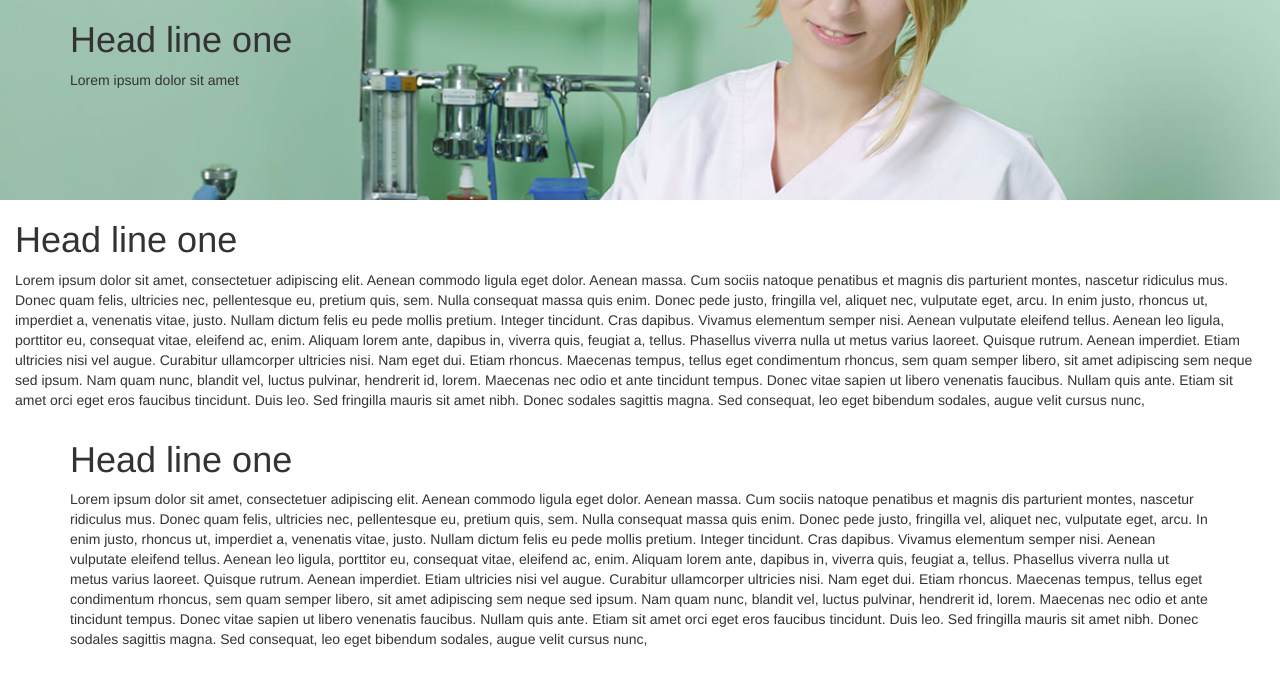
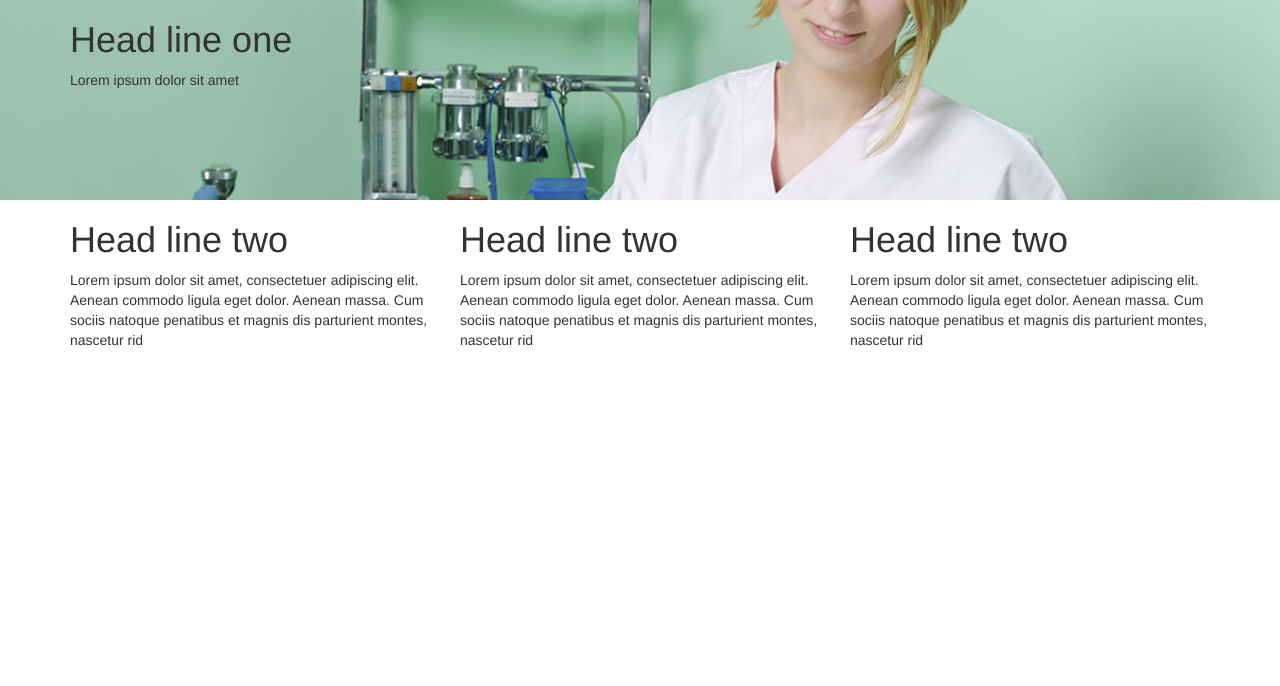
Before and after one commit to jsayram/UsingBootstrap_WebProject, a plain HTML site: page index.html in a window 1280 px wide. Drawn offline with Linux system fonts and the light colour scheme.

Commit message:
Using containers with rows

```diff
--- a/index.html
+++ b/index.html
@@ -25,17 +25,25 @@
         </div>
     </header>
 
+    <div class="container">
+        <div class="row">
+            <div class="col-md-4">
+                <h1> Head line two</h1>
+                <p>Lorem ipsum dolor sit amet, consectetuer adipiscing elit. Aenean commodo ligula eget dolor. Aenean massa. Cum sociis natoque penatibus et magnis dis parturient montes, nascetur rid </p>
+            </div>
 
-    <div class="container-fluid">
-        <h1> Head line one</h1>
-        <p>Lorem ipsum dolor sit amet, consectetuer adipiscing elit. Aenean commodo ligula eget dolor. Aenean massa. Cum sociis natoque penatibus et magnis dis parturient montes, nascetur ridiculus mus. Donec quam felis, ultricies nec, pellentesque eu, pretium quis, sem. Nulla consequat massa quis enim. Donec pede justo, fringilla vel, aliquet nec, vulputate eget, arcu. In enim justo, rhoncus ut, imperdiet a, venenatis vitae, justo. Nullam dictum felis eu pede mollis pretium. Integer tincidunt. Cras dapibus. Vivamus elementum semper nisi. Aenean vulputate eleifend tellus. Aenean leo ligula, porttitor eu, consequat vitae, eleifend ac, enim. Aliquam lorem ante, dapibus in, viverra quis, feugiat a, tellus. Phasellus viverra nulla ut metus varius laoreet. Quisque rutrum. Aenean imperdiet. Etiam ultricies nisi vel augue. Curabitur ullamcorper ultricies nisi. Nam eget dui. Etiam rhoncus. Maecenas tempus, tellus eget condimentum rhoncus, sem quam semper libero, sit amet adipiscing sem neque sed ipsum. Nam quam nunc, blandit vel, luctus pulvinar, hendrerit id, lorem. Maecenas nec odio et ante tincidunt tempus. Donec vitae sapien ut libero venenatis faucibus. Nullam quis ante. Etiam sit amet orci eget eros faucibus tincidunt. Duis leo. Sed fringilla mauris sit amet nibh. Donec sodales sagittis magna. Sed consequat, leo eget bibendum sodales, augue velit cursus nunc, </p>
+            <div class="col-md-4">
+                <h1> Head line two</h1>
+                <p>Lorem ipsum dolor sit amet, consectetuer adipiscing elit. Aenean commodo ligula eget dolor. Aenean massa. Cum sociis natoque penatibus et magnis dis parturient montes, nascetur rid </p>
+            </div>
+
+            <div class="col-md-4">
+                <h1> Head line two</h1>
+                <p>Lorem ipsum dolor sit amet, consectetuer adipiscing elit. Aenean commodo ligula eget dolor. Aenean massa. Cum sociis natoque penatibus et magnis dis parturient montes, nascetur rid </p>
+            </div>
+
+        </div>
     </div>
-
-    <div class="container">
-        <h1> Head line one</h1>
-        <p>Lorem ipsum dolor sit amet, consectetuer adipiscing elit. Aenean commodo ligula eget dolor. Aenean massa. Cum sociis natoque penatibus et magnis dis parturient montes, nascetur ridiculus mus. Donec quam felis, ultricies nec, pellentesque eu, pretium quis, sem. Nulla consequat massa quis enim. Donec pede justo, fringilla vel, aliquet nec, vulputate eget, arcu. In enim justo, rhoncus ut, imperdiet a, venenatis vitae, justo. Nullam dictum felis eu pede mollis pretium. Integer tincidunt. Cras dapibus. Vivamus elementum semper nisi. Aenean vulputate eleifend tellus. Aenean leo ligula, porttitor eu, consequat vitae, eleifend ac, enim. Aliquam lorem ante, dapibus in, viverra quis, feugiat a, tellus. Phasellus viverra nulla ut metus varius laoreet. Quisque rutrum. Aenean imperdiet. Etiam ultricies nisi vel augue. Curabitur ullamcorper ultricies nisi. Nam eget dui. Etiam rhoncus. Maecenas tempus, tellus eget condimentum rhoncus, sem quam semper libero, sit amet adipiscing sem neque sed ipsum. Nam quam nunc, blandit vel, luctus pulvinar, hendrerit id, lorem. Maecenas nec odio et ante tincidunt tempus. Donec vitae sapien ut libero venenatis faucibus. Nullam quis ante. Etiam sit amet orci eget eros faucibus tincidunt. Duis leo. Sed fringilla mauris sit amet nibh. Donec sodales sagittis magna. Sed consequat, leo eget bibendum sodales, augue velit cursus nunc, </p>
-    </div>
-
 
     <!-- jQuery -->
     <script src="js/jquery-3.2.1.min.js"></script>
```
